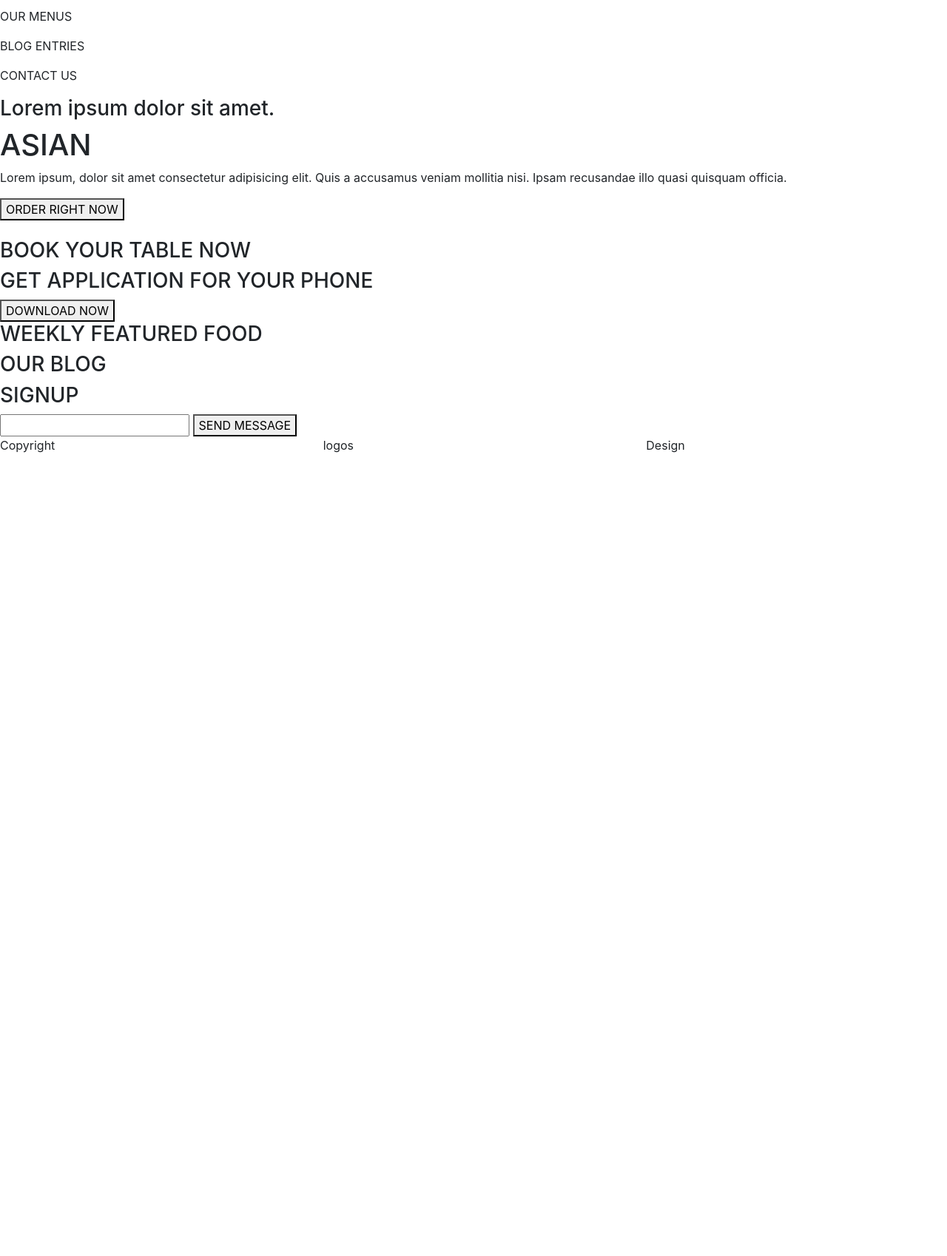
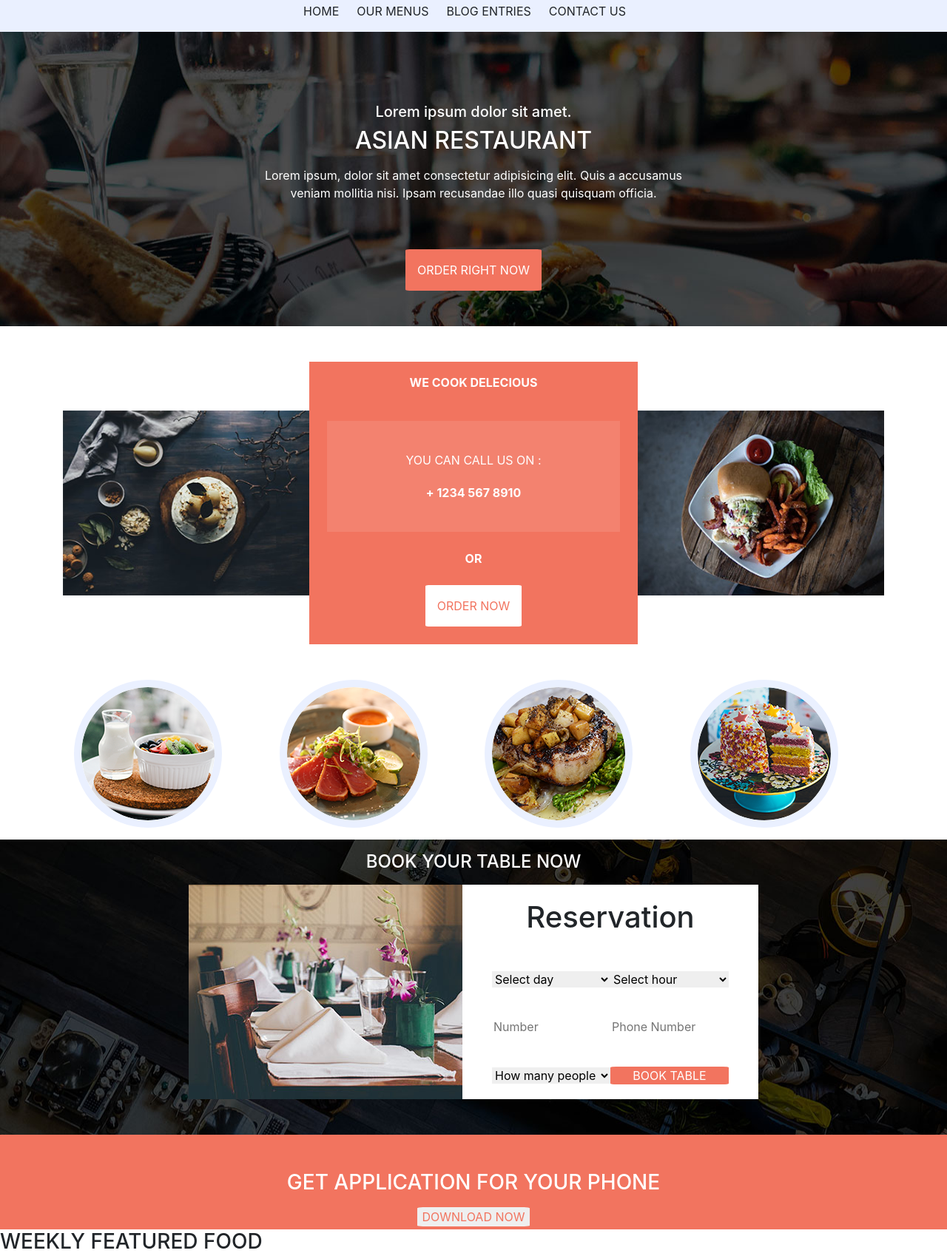
Before and after one commit to bxphxmxth/Victory, a website: page index.html in a window 1280 px wide. Shown: the part 86-1784 px from the top of the page at 74% size. Before the commit the page ends 800 px from the top, so only its background shows below. Drawn offline with nearby package versions, Linux system fonts and the light colour scheme.

Commit message:
save projet nathan avec mqueries

```diff
--- a/index.html
+++ b/index.html
@@ -13,37 +13,30 @@
 
   <!-- header -->
 
-    <header>
+  <header class="container-fluid justify-content-center">
+    <div class="victory container border-bottom text-center">
+      <h1 class="py-2">Victory</h1>
+    </div>
+    <div class="container d-flex flex-columns align-items-center justify-content-center mt-3">
+      <p class="mr-4">HOME</p>
+      <p class="mr-4">OUR MENUS</p>
+      <p class="mr-4">BLOG ENTRIES</p>
+      <p class="mr-4">CONTACT US</p>
 
-        <div class="victory">
-            <h1>Victory</h1>
     </div>
-
-        <p>HOME</p>
-        <p>OUR MENUS</p>
-        <p>BLOG ENTRIES</p>
-        <p>CONTACT US</p>
-
-
   </header>
 
   <!-- section 1 -->
 
-    <section>
-
-        <div class="txt">
-
-            <h3>Lorem ipsum dolor sit amet.</h3>
-            <h1>ASIAN</h1>
-            <p>Lorem ipsum, dolor sit amet consectetur adipisicing elit. Quis a accusamus veniam mollitia nisi. Ipsam
+  <section class="banner d-flex justify-content-center align-items-center">
+    <div class="txt container text-center mt-5">
+      <h5 class="mt-5 mb-2">Lorem ipsum dolor sit amet.</h5>
+      <h2 class="mt-2">ASIAN RESTAURANT</h2>
+      <p class="mt-3">Lorem ipsum, dolor sit amet consectetur adipisicing elit. Quis a accusamus veniam mollitia nisi.
+        Ipsam
         recusandae illo quasi quisquam officia.</p>
-            <button>ORDER RIGHT NOW</button>
-
-
+      <button class="mt-5 mb-5 p-3">ORDER RIGHT NOW</button>
     </div>
-
-
-
   </section>
 
 
@@ -51,22 +44,39 @@
 
   <section>
 
-        <div>
+    <div class="container mt-5">
 
-            <div></div>
-
-            <div></div>
-
+      <div class="rectangle d-flex justify-content-center align-items-center">
+        <img class="img" src="./public/img/cook_01.jpg" alt="">
+        <div class="orange d-block text-center">
+          <p class="mt-3">WE COOK DELECIOUS</p>
+          <div class="orange2 d-block mx-4 mt-3">
+            <div class="div1 d-flex flex-column justify-content-center align-items-center">
+              <p class="mt-3">YOU CAN CALL US ON :</p>
+              <p class="mt-1">+ 1234 567 8910</p>
+            </div>
+          </div>
+          <p class="mt-4">OR</p>
+          <button class="mt-2 mb-4 p-3">ORDER NOW</button>
+        </div>
+        <img class="img" src="./public/img/cook_02.jpg" alt="">
+      </div>
     </div>
 
 
-        <div>
-
-            <img src="" alt="">
-            <img src="" alt="">
-            <img src="" alt="">
-            <img src="" alt="">
-
+    <div class="container d-flex mt-5">
+      <div class="col-3">
+        <img class="img2" src="./public/img/cook_breakfast.png" alt="">
+      </div>
+      <div class="col-3">
+        <img class="img2" src="./public/img/cook_lunch.png" alt="">
+      </div>
+      <div class="col-3">
+        <img class="img2" src="./public/img/cook_dinner.png" alt="">
+      </div>
+      <div class="col-3">
+        <img class="img2" src="./public/img/cook_dessert.png" alt="">
+      </div>
     </div>
 
 
@@ -75,33 +85,41 @@
 
   <!-- section 3 -->
 
-    <section>
-
-
-        <div>
-
-
-            <h3>BOOK YOUR TABLE NOW</h3>
-
-
-
+  <section class="banner2 d-flex align-items-center flex-column mt-3">
+    <h4 class="mt-3 mb-3">BOOK YOUR TABLE NOW</h4>
+    <div class="photo d-flex">
+      <div class="photo1">
+        <img src="./public/img/book_left_image.jpg" alt="">
+      </div>
+      <div class="photo2 d-flex flex-wrap justify-content-center align-items-center mb-5">
+        <h1>Reservation</h1>
+        <select class="form-select border-0 selecteur color-secondary" aria-label="Default select example">
+          <option selected>Select day</option>
+          <option value="1">One</option>
+          <option value="2">Two</option>
+          <option value="3">Three</option>
+        </select>
+        <select class="form-select border-0 selecteur color-secondary" aria-label="Default select example">
+          <option selected>Select hour</option>
+          <option value="1">One</option>
+          <option value="2">Two</option>
+          <option value="3">Three</option>
+        </select>
+        <input class="border-0 selecteur" type="text" placeholder="Number">
+        <input class="border-0 selecteur" type="number" placeholder="Phone Number">
+        <select class="form-select border-0 selecteur color-secondary" aria-label="Default select example">
+          <option selected>How many people</option>
+          <option value="1">One</option>
+          <option value="2">Two</option>
+          <option value="3">Three</option>
+        </select>
+        <button class="border-0 p-0 selecteur">BOOK TABLE</button>
+    </div>
   </div>
 
-        <div>
+    <div class="dessous d-flex flex-column align-items-center pb-1">
 
-            <!-- form -->
-
-
-        </div>
-
-        <div>
-
-
-        </div>
-
-        <div>
-
-            <h3> GET APPLICATION FOR YOUR PHONE</h3>
+      <h3 class="mt-5 mb-3"> GET APPLICATION FOR YOUR PHONE</h3>
       <button>DOWNLOAD NOW</button>
 
     </div>
--- a/src/scss/_variables.scss
+++ b/src/scss/_variables.scss
@@ -0,0 +1 @@
+$lightblue : rgb(234,240,255);
--- /dev/null
+++ b/src/scss/modules/_header.scss
@@ -0,0 +1,16 @@
+header{
+    background-color: $lightblue;
+}
+
+// media titre
+
+@media (max-width :640px){
+    header{
+        div{
+            p{
+                font-size:
+                13px;
+            }
+        }
+    }
+}
--- /dev/null
+++ b/src/scss/modules/_section1.scss
@@ -0,0 +1,30 @@
+.banner{
+    background-image: url("../img/banner-bg.jpg");
+    .txt{
+        color: white;
+        width: 50%;
+        button{
+            background-color: rgb(242,116,95);
+            color: white;
+            border: none;
+            border-radius: 3%;
+        }
+    }
+}
+
+// media banner
+
+@media (max-width : 420px){
+    h2{
+        font-size : 20px
+    }
+}
+@media ( max-width:640px){
+    .banner{
+        .txt{
+            p{
+                display: none;
+            }
+        }
+    }
+}
--- /dev/null
+++ b/src/scss/modules/_section2.scss
@@ -0,0 +1,59 @@
+.rectangle{
+    .orange{
+        width: 60%;
+        height: 100%;
+        background-color: rgb(242,116,95) ;
+        color: white;
+        font-weight: bold;
+        button{
+                background-color: white;
+                color: rgb(242,116,95) ;
+                border-radius: 3%;
+                border: none;
+                }
+        .orange2{
+            background-color: rgb(243,130,111);
+            height: 150px;
+            .div1{
+                margin-top: 40px;
+                height: 100%;
+                width: 100%;
+                p:first-of-type{
+                font-weight: normal;
+                }
+            }
+        }
+    }
+}
+    .img{
+        height: 10%;
+        width: 30%;
+    }
+    .img2{
+        border: solid $lightblue 10px;
+        border-radius: 50%;
+    }
+
+// media petites images
+
+
+    @media (min-width:300px) and (max-width:439px){
+        .img2{
+            height: 75px;
+            width: 75px;
+        }
+    }
+    @media(min-width:440px) and (max-width:769px){
+        .img2{
+            height: 100px;
+            width: 100px;
+        }
+    }
+
+
+    @media (min-width : 770px) and (max-width :1007px){
+        .img2{
+            height: 150px;
+            width: 150px;
+        }
+    }
--- /dev/null
+++ b/src/scss/modules/_section3.scss
@@ -0,0 +1,47 @@
+.banner2{
+    background-image: url("../img/book-bg.jpg");
+    h4{
+        color: white;
+    }
+    .photo2{
+        background-color: white;
+        width: 400px;
+        height: 290px;
+        h1{
+            width: 100%;
+            text-align: center;
+        }
+        button{
+            background-color: rgb(242,116,95);
+            color: white;
+            border-radius: 5%;
+        }
+    }
+    .selecteur{
+        width: 160px;
+    }
+}
+.dessous{
+    width: 100%;
+    background-color: rgb(242,116,95);
+    h3{
+        color: white;
+    }
+    button{
+        border: none;
+        border-radius: 5%;
+        color: rgb(242,116,95);
+    }
+}
+@media (max-width:475px){
+    .dessous{
+        h3{
+            font-size: 15px;
+        }
+    }
+}
+@media (max-width: 770px){
+    .photo1{
+        display: none;
+    }
+}
--- a/src/scss/modules/styles.scss
+++ b/src/scss/modules/styles.scss
@@ -0,0 +1,4 @@
+@import "./header";
+@import "./section1";
+@import "./section2";
+@import "./section3";
```
Also changed, not shown: public/css/app.css, 1 other file. Lines whose indentation alone changed are shown as unchanged.
